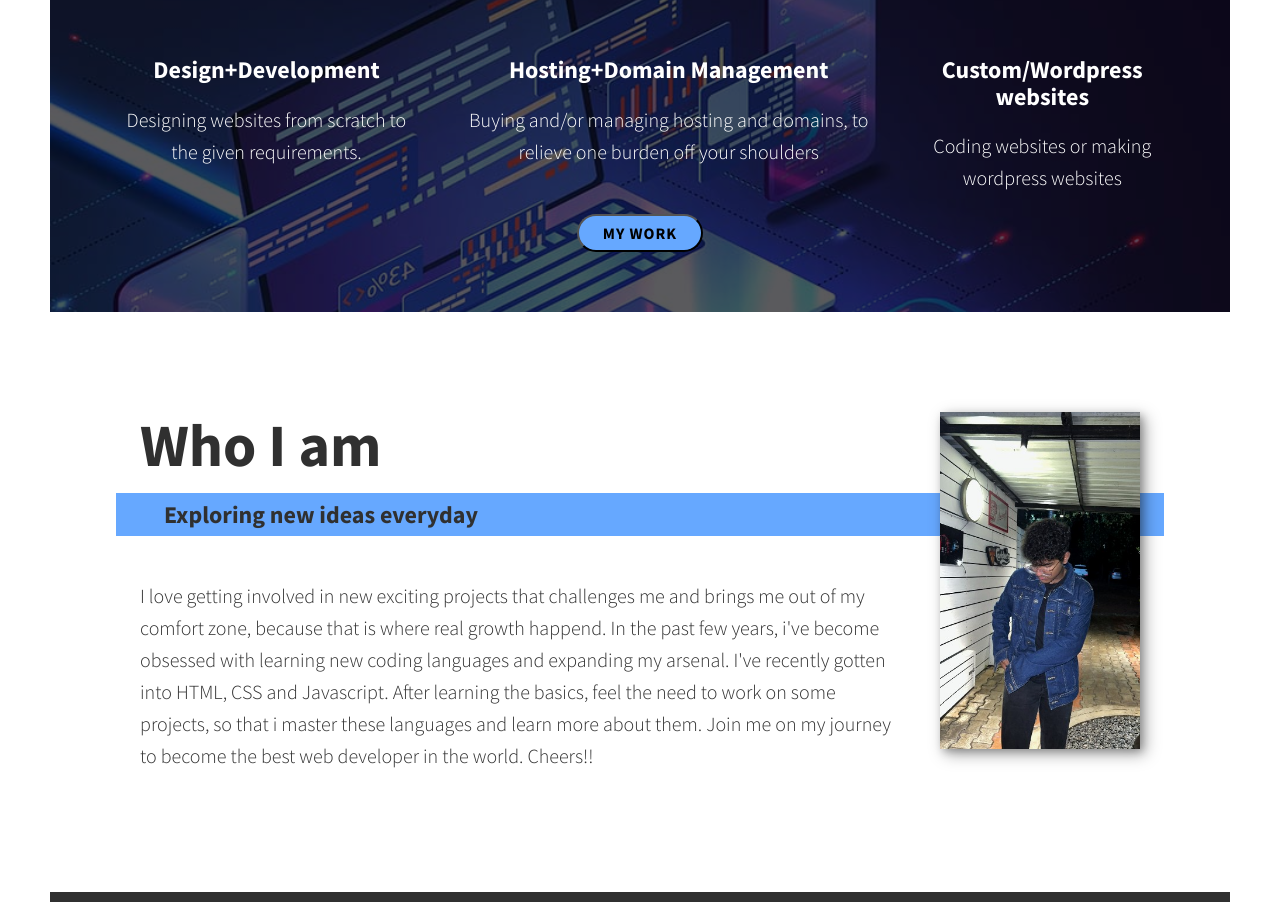
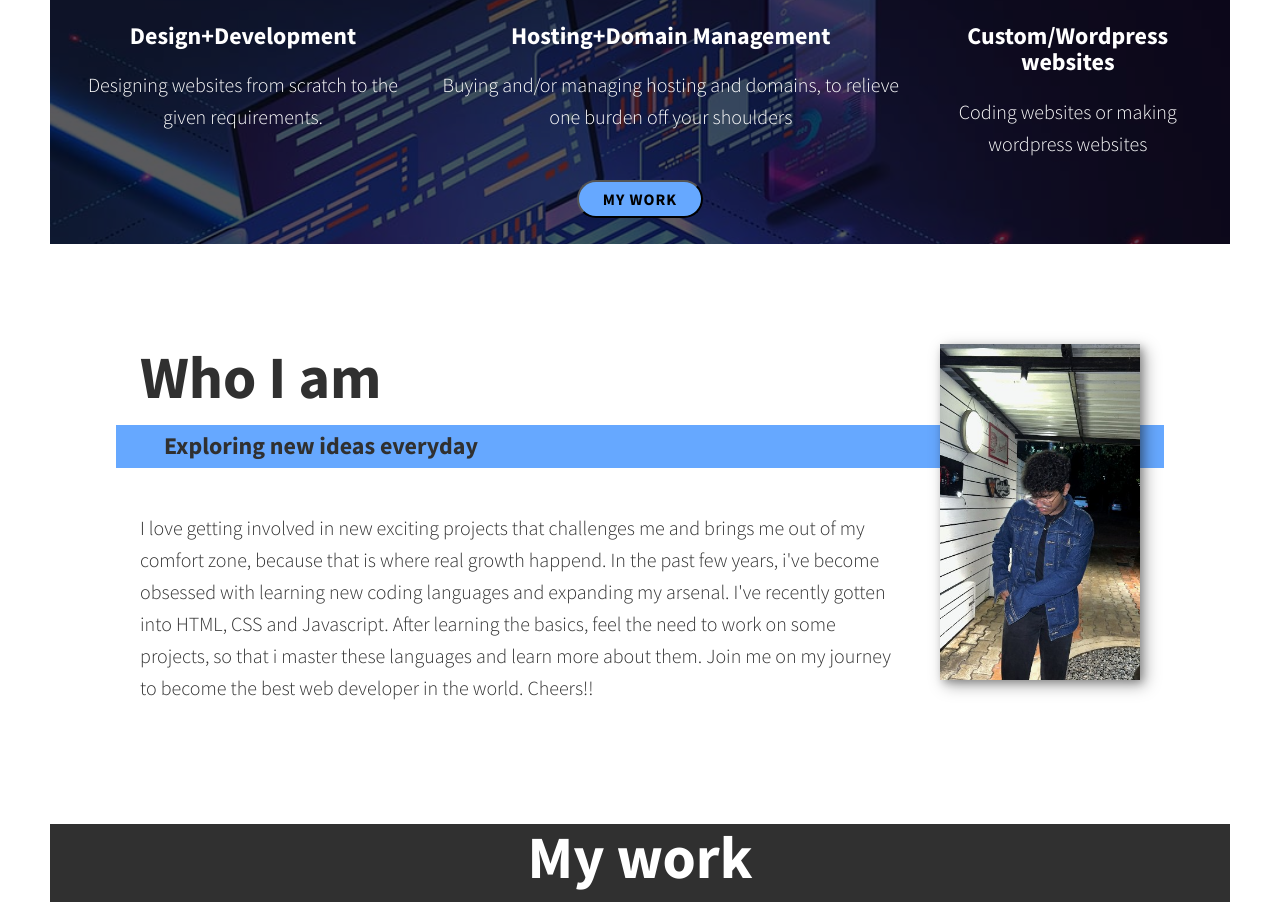
Before and after one commit to jyotishmanshandilya/jyotishmanshandilya.github.io, a plain HTML site: page index.html in a window 1280 px wide. Shown: the part 685-1587 px from the top of the page. Drawn offline with nearby package versions, Linux system fonts and the light colour scheme.

Commit message:
Update style.css

```diff
--- a/css/style.css
+++ b/css/style.css
@@ -357,7 +357,7 @@ header{
 	background-repeat: no-repeat;
 	background-size: cover;
 	text-align: center;
-	padding: 3em;
+	padding: 2%;
 }
 
 .section__title--services{
@@ -453,7 +453,6 @@ header{
 	background-color: var(--clr-dark);
 	color: var(--clr-light);
 	text-align: center;
-	padding: 3em;
 }
 
 .portfolio{
```
